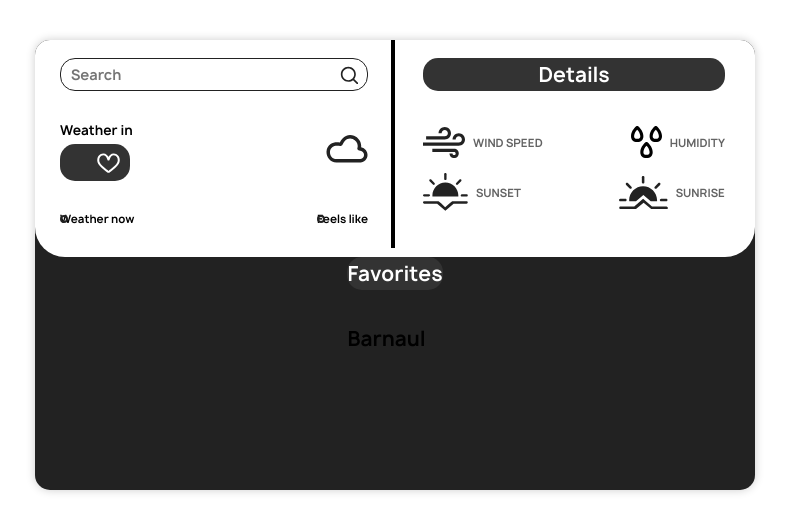
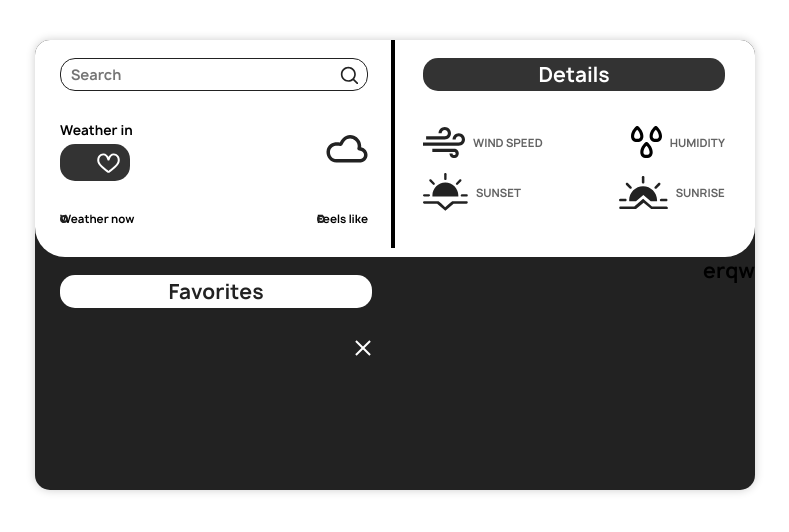
Before and after one commit to Kustiche/Weather, a plain HTML site: page index.html in a window 1280 px wide. Both pictures are taken after a click on the button 352 px from the left and 163 px from the top of the page. Shown: the whole page, without its empty margins (245-1034 px from the left). Drawn offline with Linux system fonts and the light colour scheme.

Commit message:
Made up addFavoriteDom

```diff
--- a/index.html
+++ b/index.html
@@ -99,13 +99,15 @@
           <div class="weather__bottom-left">
             <h2 class="weather__title weather__title--white">Favorites</h2>
             <div class="weather__favorites">
-              <div class="weather__favorite">
-                <span class="weather__favorite-excerpt">Barnaul</span>
-                <button class="weather__favorite-btn btn-reset"></button>
-              </div>
+              <template id="favorite-template">
+                <div class="weather__favorite">
+                  <button class="weather__favorite-excerpt btn-reset"></button>
+                  <button class="weather__favorite-btn btn-reset"></button>
+                </div>
+              </template>
             </div>
           </div>
-          <div class="weather__bottom-right"></div>
+          <div class="weather__bottom-right">erqw</div>
         </div>
       </div>
     </div>
--- /dev/null
+++ b/js/addFavoriteArray.js
@@ -0,0 +1,24 @@
+import { favoriteArray } from "./favoriteArray.js";
+import { render } from "./render.js";
+import { cityOutput, forecast, degreeNow, degreeFelt, detailHumidity, detailSunrise, detailSunset, detailWind } from "./view.js";
+
+
+export function addFavoriteArray() {
+  const cityName = cityOutput.textContent;
+  const cityArray = favoriteArray.find((city) => city.name === cityName);
+
+  if (cityArray === undefined) {
+    favoriteArray.push({
+      name: cityName,
+      forecast: forecast.textContent,
+      degreeNow: degreeNow.textContent,
+      degreeFelt: degreeFelt.textContent,
+      detailHumidity: detailHumidity.textContent,
+      detailSunrise: detailSunrise.textContent,
+      detailSunset: detailSunset.textContent,
+      detailWind: detailWind.textContent
+    });
+  }
+
+  render(cityName);
+}
--- /dev/null
+++ b/js/addFavoriteDom.js
@@ -0,0 +1,8 @@
+import { favorites, template } from "./view.js";
+
+export function addFavoriteDom(cityName) {
+  const item = template.content.cloneNode(true);
+
+  item.querySelector('.weather__favorite-excerpt').textContent = cityName;
+  favorites.append(item);
+};
--- /dev/null
+++ b/js/favoriteArray.js
@@ -0,0 +1 @@
+export const favoriteArray = [];
--- a/js/main.js
+++ b/js/main.js
@@ -1,5 +1,6 @@
-import { form, cityOutput } from "./view.js";
+import { form, cityOutput, favoriteBtn } from "./view.js";
 import { weatherAPI } from "./weatherAPI.js";
+import { addFavoriteArray } from "./addFavoriteArray.js";
 
 let cityName = '';
 
@@ -11,4 +12,8 @@ form.addEventListener('submit', (e) => {
   cityOutput.textContent = search.value;
 
   weatherAPI(cityName);
-})
+});
+
+favoriteBtn.addEventListener('click', () => {
+  addFavoriteArray()
+});
--- /dev/null
+++ b/js/render.js
@@ -0,0 +1,6 @@
+import { addFavoriteDom } from "./addFavoriteDom.js";
+
+
+export function render(cityName) {
+  addFavoriteDom(cityName);
+};
--- a/js/view.js
+++ b/js/view.js
@@ -7,3 +7,6 @@ export const detailWind = document.querySelector('.weather__detail-descr--wind')
 export const detailHumidity = document.querySelector('.weather__detail-descr--humidity');
 export const detailSunset = document.querySelector('.weather__detail-descr--sunset');
 export const detailSunrise = document.querySelector('.weather__detail-descr--sunrise');
+export const favoriteBtn = document.querySelector('.weather__city-btn');
+export const template = document.querySelector('#favorite-template');
+export const favorites = document.querySelector('.weather__favorites');
--- a/style.sass
+++ b/style.sass
@@ -211,6 +211,10 @@ body
     text-align: center
     border-radius: 15px
     color: $white
+    &--white
+      margin-bottom: 30px
+      color: $mine-shaft
+      background-color: $white
 
   &__details-information
     display: flex
@@ -258,20 +262,57 @@ body
     height: 33px
 
   &__bottom
+    display: flex
+    justify-content: space-between
+    width: 100%
 
   &__bottom-left
-
-  &__title
-
-  &__title--white
+    display: flex
+    flex-direction: column
+    align-items: center
+    padding: 18px 25px 22px 25px
+    width: 100%
+    max-width: 362px
 
   &__favorites
+    display: flex
+    flex-direction: column
+    align-items: center
+    width: 100%
 
   &__favorite
+    display: flex
+    justify-content: space-between
+    align-items: center
+    margin-bottom: 15px
+    width: 100%
+    &:last-child
+      margin-bottom: 0
 
   &__favorite-excerpt
+    font-size: 24px
+    line-height: 33px
+    color: $white
 
   &__favorite-btn
+    width: 20px
+    height: 20px
+    position: relative
+    &::after, &::before
+      position: absolute
+      content: ""
+      height: 20px
+      border-left: 2px solid $white
+      top: 0
+      transform: rotate(45deg)
+      transition: transform .4s
+    &::before
+      transform: rotate(-45deg)
+    &:hover
+      &::after
+        transform: rotate(45deg) scale(0.9)
+      &::before
+        transform: rotate(-45deg) scale(0.9)
 
 
   &__bottom-right
```
Also changed, not shown: style.css, 1 other file.
